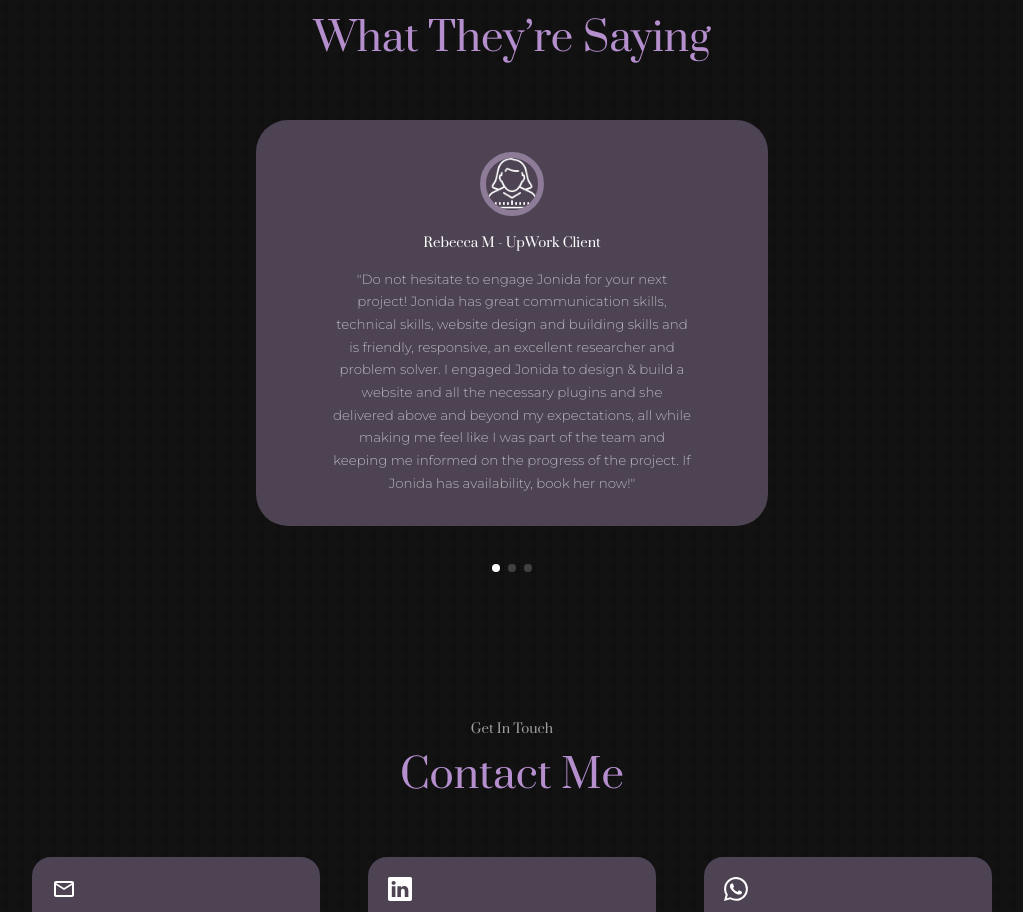
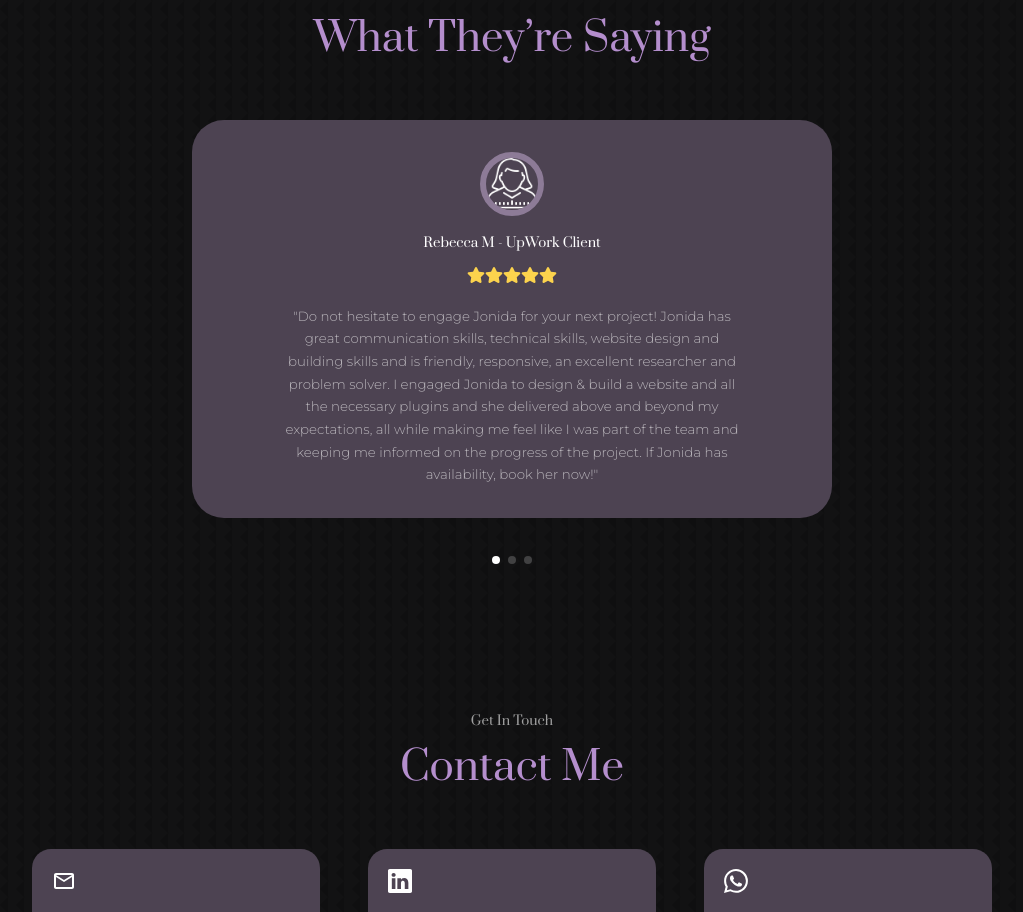
Before and after one commit to nidabaci/nidas-react-portofolio, a React (Create React App) app: page /Wordpress-Portofolio in a window 1280 px wide. Shown: the part 1983-2895 px from the top of the page, without its empty margins (128-1151 px from the left). Built offline with nearby package versions, Linux system fonts and the light colour scheme.

Commit message:
added stars for review

```diff
--- a/src/components/testimonial/WordpressReview.jsx
+++ b/src/components/testimonial/WordpressReview.jsx
@@ -1,6 +1,7 @@
 import React from "react";
 import "./testimonial.css";
 import AVATAR1 from "../../assets/icons8-user-128.png";
+import { FaStar } from "react-icons/fa";
 
 import { Pagination, Navigation } from "swiper";
 import { Swiper, SwiperSlide } from "swiper/react";
@@ -53,6 +54,11 @@ const WordpressReview = () => {
                 <img src={avatar} alt={name} />
               </div>
               <h5 className="client__name">{name}</h5>
+              <div className="client__stars">
+                {[...Array(5)].map((_, i) => (
+                  <FaStar key={i} color="#fcd34d" size={18} />
+                ))}
+              </div>
               <small className="client__review">{review}</small>
             </SwiperSlide>
           );
--- a/src/components/testimonial/testimonial.css
+++ b/src/components/testimonial/testimonial.css
@@ -1,9 +1,8 @@
 /* Maybe an issue */
 .container.testimonials__container {
-    width: 40%;
+  width: 50%;
   padding-bottom: 4rem;
 }
-
 
 .client__avatar {
   width: 4rem;
@@ -34,15 +33,19 @@
   background: white;
 }
 
+.client__stars {
+  padding-top: 10px;
+}
+
 /* RESPONSIVE BEHAVIOUR  (for medium devices) */
-@media screen and (max-width: 1024px){
+@media screen and (max-width: 1024px) {
   .container.testimonials__container {
     width: 60%;
   }
 }
 
 /* RESPONSIVE BEHAVIOUR  (for small devices) */
-@media screen and (max-width: 600px){
+@media screen and (max-width: 600px) {
   .container.testimonials__container {
     width: var(--container-width-sm);
   }
```
Lines whose indentation alone changed are shown as unchanged.
